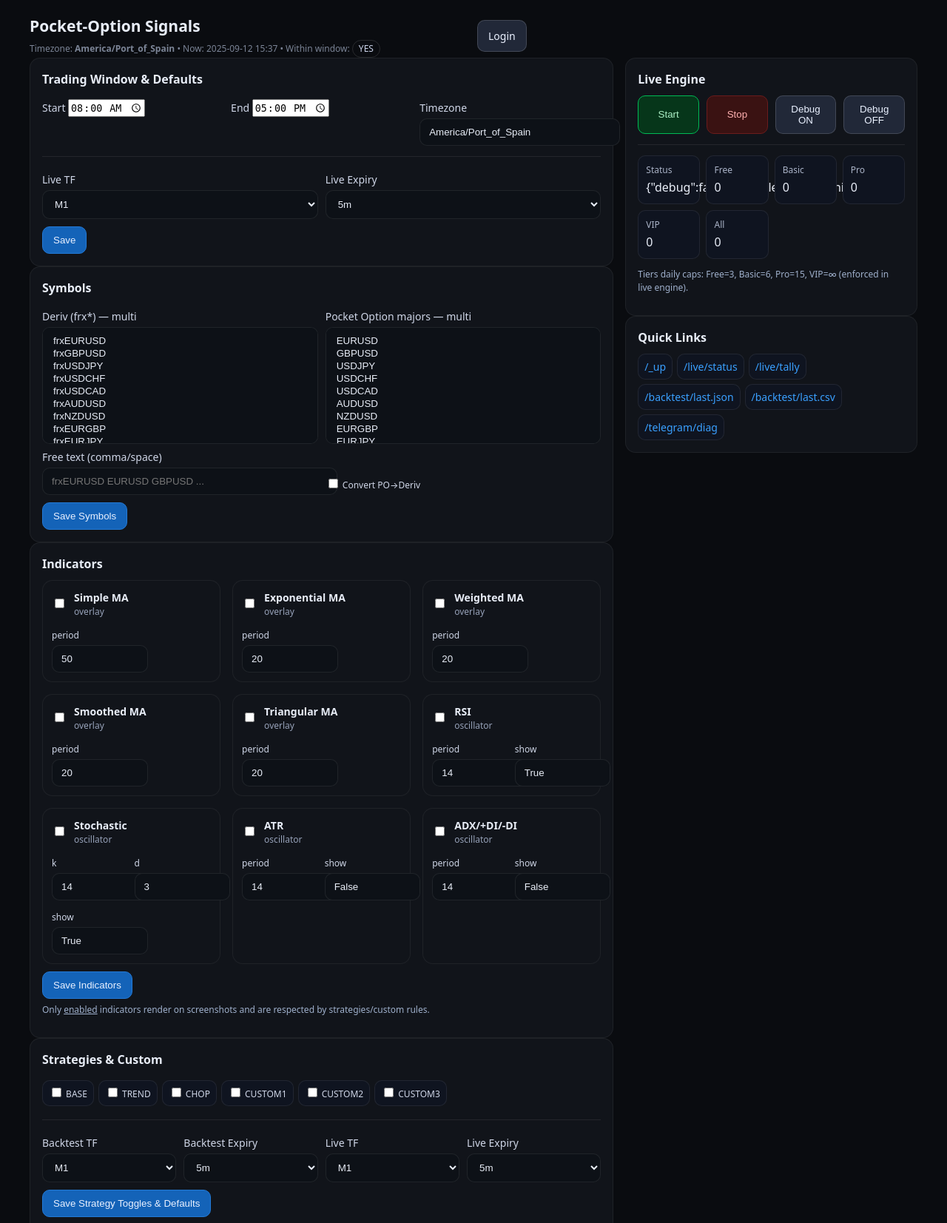
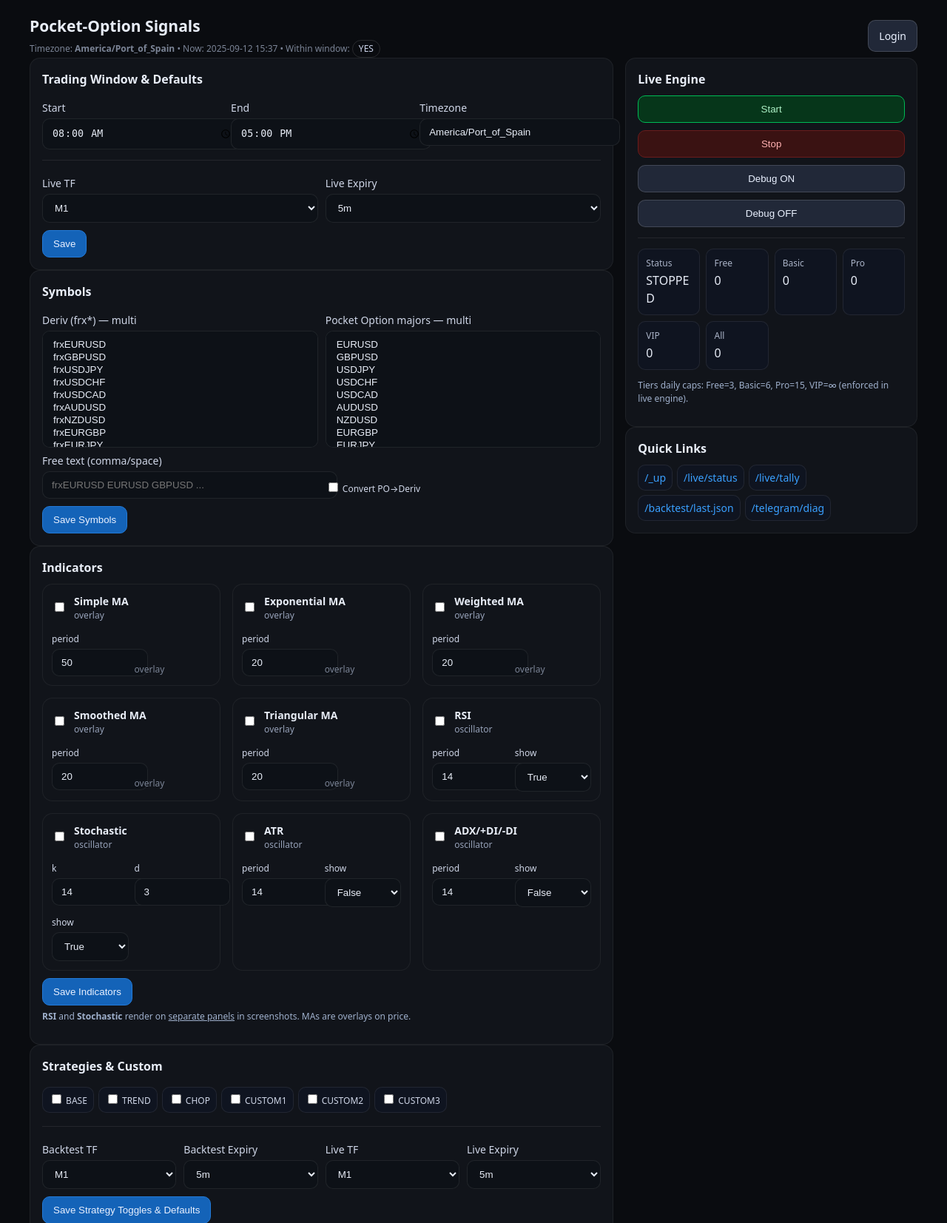
Before and after one commit to Fanatic1989/pocket-option-signals, a Flask app: page /dashboard in a window 1280 px wide. Shown: the top 1653 px of the page at 74% size. Run offline with Flask 3, Linux system fonts and the light colour scheme; data that the repository does not hold is empty.

Commit message:
Update dashboard.html

```diff
--- a/templates/dashboard.html
+++ b/templates/dashboard.html
@@ -9,7 +9,7 @@
       --bg:#0b0d11; --card:#11141a; --muted:#7b8496; --text:#e8edf7; --acc:#3aa0ff; --warn:#ffcc00; --err:#ff4d4f; --ok:#17c964;
       --br:14px;
     }
-    html,body{margin:0;padding:0;background:#0a0c10;color:var(--text);font:14px/1.5 system-ui, -apple-system, Segoe UI, Roboto, Helvetica, Arial, sans-serif;}
+    html,body{margin:0;padding:0;background:#0a0c10;color:var(--text);font:14px/1.5 system-ui,-apple-system,Segoe UI,Roboto,Helvetica,Arial,sans-serif;}
     a{color:var(--acc);text-decoration:none}
     .wrap{max-width:1200px;margin:0 auto;padding:20px}
     .grid{display:grid;gap:16px}
@@ -18,14 +18,14 @@
     .card{background:var(--card);border-radius:var(--br);padding:16px;border:1px solid rgba(255,255,255,.06)}
     .card h3{margin:0 0 10px 0;font-size:16px}
     label{display:inline-block;margin:6px 0 4px 0;color:#cfd6e7}
-    input[type=text],input[type=number],input[type=datetime-local],input[type=date],
-    select,textarea{
+    input[type=text],input[type=password],input[type=number],input[type=time],input[type=date],select,textarea{
       width:100%;padding:10px 12px;border-radius:10px;border:1px solid rgba(255,255,255,.08);
-      background:#0d1117;color:var(--text);outline:none
+      background:#0d1117;color:var(--text);outline:none;
+      overflow-wrap:anywhere;word-break:break-word;white-space:normal;
     }
-    textarea{min-height:80px}
+    textarea{min-height:80px;max-height:260px;resize:vertical}
     .row{display:flex;gap:10px;flex-wrap:wrap}
-    .row > *{flex:1}
+    .row > *{flex:1 1 180px}
     .btn{display:inline-block;background:#212838;color:#eaf1ff;border:1px solid rgba(255,255,255,.15);
       padding:10px 14px;border-radius:10px;cursor:pointer}
     .btn:hover{background:#2a3246}
@@ -36,7 +36,7 @@
     .btn-err{background:#3a1212;border-color:#6b1c1c;color:#ffb1b1}
     .muted{color:var(--muted)}
     .pill{display:inline-block;padding:2px 8px;border-radius:999px;border:1px solid rgba(255,255,255,.12);font-size:12px;color:#cbd4ea}
-    .flash{padding:10px 12px;border-radius:10px;margin-bottom:10px}
+    .flash{padding:10px 12px;border-radius:10px;margin-bottom:10px;overflow-wrap:anywhere;word-break:break-word}
     .flash-ok{background:#062a17;border:1px solid #0b4; color:#baf7d2}
     .flash-err{background:#2a0c0c;border:1px solid #b33; color:#ffc9c9}
     img.plot{max-width:100%;border-radius:12px;border:1px solid rgba(255,255,255,.1)}
@@ -44,7 +44,7 @@
     .kvs{display:grid;grid-template-columns:repeat(4, minmax(0,1fr)); gap:8px}
     .kvs .kv{background:#0f1420;border:1px solid rgba(255,255,255,.08);border-radius:10px;padding:10px}
     .kv .k{font-size:12px;color:#aab3c7}
-    .kv .v{font-size:16px;margin-top:2px}
+    .kv .v{font-size:16px;margin-top:2px;overflow-wrap:anywhere;word-break:break-word}
     .split{display:grid;grid-template-columns:2fr 1fr; gap:16px}
     .right-sticky{position:sticky; top:16px}
     .small{font-size:12px}
@@ -53,6 +53,8 @@
     .note{font-size:12px;color:#9fb0cc}
     .legend{font-size:12px;color:#96a1b8}
     .center{display:flex;align-items:center;justify-content:center}
+    /* keep long config/JSON and codes inside boxes */
+    code, pre{overflow-wrap:anywhere;word-break:break-word;white-space:pre-wrap}
   </style>
 </head>
 <body>
@@ -60,7 +62,7 @@
 
   <!-- Header -->
   <div class="row" style="align-items:center">
-    <div style="flex:1">
+    <div style="flex:1 1 auto">
       <h2 style="margin:0 0 2px 0">Pocket-Option Signals</h2>
       <div class="muted small">
         {% if tz %}Timezone: <b>{{ tz }}</b>{% endif %}
@@ -68,7 +70,7 @@
         {% if within is not none %} • Within window: <span class="pill">{{ 'YES' if within else 'NO' }}</span>{% endif %}
       </div>
     </div>
-    <div>
+    <div style="flex:0 0 auto">
       {% if session.admin %}
         <a class="btn" href="{{ url_for('dashboard.logout') }}">Logout</a>
       {% else %}
@@ -81,7 +83,7 @@
   {% with messages = get_flashed_messages(with_categories=true) %}
     {% if messages %}
       {% for cat, msg in messages %}
-        <div class="flash {{ 'flash-err' if cat=='error' else 'flash-ok' }}">{{ msg }}</div>
+        <div class="flash {{ 'flash-err' if cat=='error' else 'flash-ok' }}">{{ msg|safe }}</div>
       {% endfor %}
     {% endif %}
   {% endwith %}
@@ -97,6 +99,7 @@
         </div>
       </form>
     </div>
+
   {% elif view == 'index' %}
     <div class="grid g-2">
       <div class="card">
@@ -204,48 +207,101 @@
         <h3>Indicators</h3>
         <form method="post" action="{{ url_for('dashboard.update_indicators') }}">
           <div class="grid g-3">
-            {% for key, spec in specs.items() %}
+            {% set IND_LIST = [
+              ('SMA',   'Simple MA',       {'period':50}),
+              ('EMA',   'Exponential MA',  {'period':20}),
+              ('WMA',   'Weighted MA',     {'period':20}),
+              ('SMMA',  'Smoothed MA',     {'period':20}),
+              ('TMA',   'Triangular MA',   {'period':20}),
+              ('RSI',   'RSI',             {'period':14, 'show': True}),
+              ('STOCH', 'Stochastic',      {'k':14,'d':3,'show': True}),
+              ('ATR',   'ATR',             {'period':14, 'show': False}),
+              ('ADX',   'ADX/+DI/-DI',     {'period':14, 'show': False})
+            ] %}
+            {% for key, title, defaults in IND_LIST %}
               {% set cfg = (indicators or {}).get(key, {}) %}
               <div class="card" style="padding:12px">
                 <div class="row" style="align-items:center">
-                  <div style="flex:0">
+                  <div style="flex:0 0 auto">
                     <input type="checkbox" name="ind_{{key}}_enabled" {{ 'checked' if cfg.get('enabled') else '' }}>
                   </div>
-                  <div style="flex:1">
-                    <b>{{ spec.name or spec.label or key }}</b>
-                    <div class="small legend muted">{{ spec.kind if spec.kind else '' }}</div>
+                  <div style="flex:1 1 auto">
+                    <b>{{ title }}</b>
+                    <div class="small legend muted">
+                      {% if key in ['RSI','STOCH','ATR','ADX'] %}oscillator{% else %}overlay{% endif %}
+                    </div>
                   </div>
                 </div>
-                {% if spec.params %}
-                  <div class="grid" style="grid-template-columns:repeat(2,minmax(0,1fr)); gap:8px; margin-top:8px">
-                    {% for p_name, p_def in spec.params.items() %}
-                      {% set val = cfg.get(p_name, p_def) %}
-                      <div>
-                        <label class="small">{{ p_name }}</label>
-                        <input type="text" name="ind_{{key}}_{{p_name}}" value="{{ val }}">
-                      </div>
-                    {% endfor %}
-                  </div>
-                {% endif %}
+
+                <div class="grid" style="grid-template-columns:repeat(2,minmax(0,1fr)); gap:8px; margin-top:8px">
+                  {% if key in ['RSI'] %}
+                    <div>
+                      <label class="small">period</label>
+                      <input type="text" name="ind_RSI_period" value="{{ cfg.get('period', defaults['period']) }}">
+                    </div>
+                    <div>
+                      <label class="small">show</label>
+                      <select name="ind_RSI_show">
+                        <option value="True" {{ 'selected' if (cfg.get('show', True)) else '' }}>True</option>
+                        <option value="False" {{ 'selected' if not (cfg.get('show', True)) else '' }}>False</option>
+                      </select>
+                    </div>
+                  {% elif key in ['STOCH'] %}
+                    <div>
+                      <label class="small">k</label>
+                      <input type="text" name="ind_STOCH_k" value="{{ cfg.get('k', defaults['k']) }}">
+                    </div>
+                    <div>
+                      <label class="small">d</label>
+                      <input type="text" name="ind_STOCH_d" value="{{ cfg.get('d', defaults['d']) }}">
+                    </div>
+                    <div>
+                      <label class="small">show</label>
+                      <select name="ind_STOCH_show">
+                        <option value="True" {{ 'selected' if (cfg.get('show', True)) else '' }}>True</option>
+                        <option value="False" {{ 'selected' if not (cfg.get('show', True)) else '' }}>False</option>
+                      </select>
+                    </div>
+                  {% elif key in ['ATR','ADX'] %}
+                    <div>
+                      <label class="small">period</label>
+                      <input type="text" name="ind_{{key}}_period" value="{{ cfg.get('period', defaults['period']) }}">
+                    </div>
+                    <div>
+                      <label class="small">show</label>
+                      <select name="ind_{{key}}_show">
+                        <option value="True" {{ 'selected' if (cfg.get('show', defaults['show'])) else '' }}>True</option>
+                        <option value="False" {{ 'selected' if not (cfg.get('show', defaults['show'])) else '' }}>False</option>
+                      </select>
+                    </div>
+                  {% else %}
+                    <div>
+                      <label class="small">period</label>
+                      <input type="text" name="ind_{{key}}_period" value="{{ cfg.get('period', defaults['period']) }}">
+                    </div>
+                    <div class="muted small" style="align-self:end">overlay</div>
+                  {% endif %}
+                </div>
               </div>
             {% endfor %}
           </div>
           <div style="margin-top:10px">
             <button class="btn btn-acc" type="submit">Save Indicators</button>
           </div>
-          <p class="note" style="margin-top:6px">Only <u>enabled</u> indicators render on screenshots and are respected by strategies/custom rules.</p>
+          <p class="note" style="margin-top:6px">
+            <b>RSI</b> and <b>Stochastic</b> render on <u>separate panels</u> in screenshots. MAs are overlays on price.
+          </p>
         </form>
       </div>
 
-      <!-- Strategies + Custom -->
+      <!-- Strategies + Custom rules -->
       <div class="card">
         <h3>Strategies & Custom</h3>
         <form method="post" action="{{ url_for('dashboard.update_strategies') }}">
           <div class="list">
             {% for name, entry in strategies_all.items() %}
               <label class="item small">
-                <!-- FIX: only respect saved state 'strategies', never the default catalog -->
-                <input type="checkbox" name="s_{{name}}" {{ 'checked' if (strategies.get(name,{}).get('enabled')) else '' }}>
+                <input type="checkbox" name="s_{{name}}" {{ 'checked' if (strategies.get(name,{}).get('enabled') or entry.get('enabled')) else '' }}>
                 {{ name }}
               </label>
             {% endfor %}
@@ -319,11 +375,11 @@
               <div class="row">
                 <div>
                   <label>Simple BUY (text)</label>
-                  <textarea name="simple_buy" placeholder="e.g. RSI < 30 AND StochK cross up">{{ c.get('simple_buy','') }}</textarea>
+                  <textarea name="simple_buy" placeholder="e.g. RSI &lt; 30 AND StochK cross up">{{ c.get('simple_buy','') }}</textarea>
                 </div>
                 <div>
                   <label>Simple SELL (text)</label>
-                  <textarea name="simple_sell" placeholder="e.g. RSI > 70 AND StochK cross down">{{ c.get('simple_sell','') }}</textarea>
+                  <textarea name="simple_sell" placeholder="e.g. RSI &gt; 70 AND StochK cross down">{{ c.get('simple_sell','') }}</textarea>
                 </div>
               </div>
               <div>
@@ -374,8 +430,10 @@
             {% if users and users|length %}
               <div class="list">
                 {% for u in users %}
-                  <div class="item small">
-                    <b>{{ u.telegram_id }}</b> • {{ u.tier|upper }} {% if u.expires_at %} • exp: {{ u.expires_at }}{% endif %}
+                  <div class="item small" style="display:flex;gap:8px;align-items:center;flex-wrap:wrap">
+                    <div><b>{{ u.telegram_id }}</b></div>
+                    <div>{{ u.tier|upper }}</div>
+                    {% if u.expires_at %}<div>exp: {{ u.expires_at }}</div>{% endif %}
                     <form method="post" action="{{ url_for('dashboard.users_delete') }}" style="display:inline">
                       <input type="hidden" name="telegram_id" value="{{ u.telegram_id }}">
                       <button class="btn btn-err small" type="submit">Delete</button>
@@ -431,7 +489,7 @@
               <label>Upload CSV</label>
               <input type="file" name="bt_csv" accept=".csv">
             </div>
-            <div style="flex:0.6">
+            <div style="flex:0.8">
               <label class="small"><input type="checkbox" name="use_server"> Use Deriv server fetch</label>
               <div class="row">
                 <div>
@@ -443,7 +501,7 @@
           </div>
           <div style="margin-top:10px">
             <button class="btn btn-acc" type="submit">Run Backtest & Show Screenshot</button>
-            <span class="note">Plot shows ONLY enabled indicators + BUY/SELL markers + shaded expiry.</span>
+            <span class="note">Plot shows ONLY enabled indicators. RSI &amp; Stoch draw on separate panels with BUY/SELL markers.</span>
           </div>
         </form>
 
@@ -459,8 +517,7 @@
               <p class="note" style="margin-top:6px">
                 Summary: {{ bt.summary }}{% if bt.warnings %} • <span class="warn">{{ bt.warnings|join('; ') }}</span>{% endif %}
               </p>
-              <p><a href="{{ url_for('dashboard.backtest_last_json') }}">Last JSON</a> •
-                 <a href="{{ url_for('dashboard.backtest_last_csv') }}">Last CSV</a></p>
+              <p><a href="{{ url_for('dashboard.backtest_last_json') }}">Last JSON</a></p>
             </div>
           </div>
           <img class="plot" src="{{ url_for('dashboard.plot_file', name=bt.plot_name) }}" alt="Backtest plot">
@@ -474,11 +531,11 @@
         <h3>Telegram</h3>
         <div class="row">
           <form method="post" action="{{ url_for('dashboard.telegram_test') }}">
-            <button class="btn btn-ok" type="submit">Send Test</button>
+            <button class="btn btn-ok" type="submit">Send Test to All Tiers</button>
           </form>
           <a class="btn" href="{{ url_for('dashboard.telegram_diag') }}" target="_blank">Open Diagnostics (JSON)</a>
         </div>
-        <p class="note">Set env: <code>TELEGRAM_BOT_TOKEN</code>, and channel IDs:
+        <p class="note">Env required: <code>TELEGRAM_BOT_TOKEN</code>, and channel IDs:
           <code>TELEGRAM_CHAT_ID_FREE</code>, <code>_BASIC</code>, <code>_PRO</code>, <code>_VIP</code>.
         </p>
       </div>
@@ -511,7 +568,7 @@
           <div style="margin-top:10px">
             <button class="btn" type="submit">Fetch</button>
           </div>
-          <p class="note">Requires <code>data_fetch.py</code> with <code>fetch_one_symbol()</code> + <code>deriv_csv_path()</code>.</p>
+          <p class="note">Creates CSVs under <code>static/fetch/</code> with most-recent candles.</p>
         </form>
       </div>
     </div>
@@ -528,7 +585,7 @@
         </div>
         <hr>
         <div class="kvs" id="liveStats">
-          <div class="kv"><div class="k">Status</div><div class="v" id="lv">...</div></div>
+          <div class="kv"><div class="k">Status</div><div class="v" id="lv">—</div></div>
           <div class="kv"><div class="k">Free</div><div class="v" id="t_free">0</div></div>
           <div class="kv"><div class="k">Basic</div><div class="v" id="t_basic">0</div></div>
           <div class="kv"><div class="k">Pro</div><div class="v" id="t_pro">0</div></div>
@@ -544,7 +601,6 @@
           <a class="item" href="{{ url_for('dashboard.live_status') }}" target="_blank">/live/status</a>
           <a class="item" href="{{ url_for('dashboard.live_tally') }}" target="_blank">/live/tally</a>
           <a class="item" href="{{ url_for('dashboard.backtest_last_json') }}" target="_blank">/backtest/last.json</a>
-          <a class="item" href="{{ url_for('dashboard.backtest_last_csv') }}" target="_blank">/backtest/last.csv</a>
           <a class="item" href="{{ url_for('dashboard.telegram_diag') }}" target="_blank">/telegram/diag</a>
         </div>
       </div>
@@ -567,7 +623,7 @@ async function refreshLive(){
     const s = await fetch('/live/status').then(r=>r.json());
     const t = await fetch('/live/tally').then(r=>r.json());
     const lv = document.getElementById('lv');
-    if (lv) lv.textContent = (s && s.status) ? (s.status.state || JSON.stringify(s.status)) : '—';
+    if (lv) lv.textContent = (s && s.status) ? (s.status.state || (s.status.running ? 'RUNNING' : 'STOPPED')) : '—';
     if (t && t.tally){
       const z=t.tally;
       setVal('t_free', z.free || 0);
```
